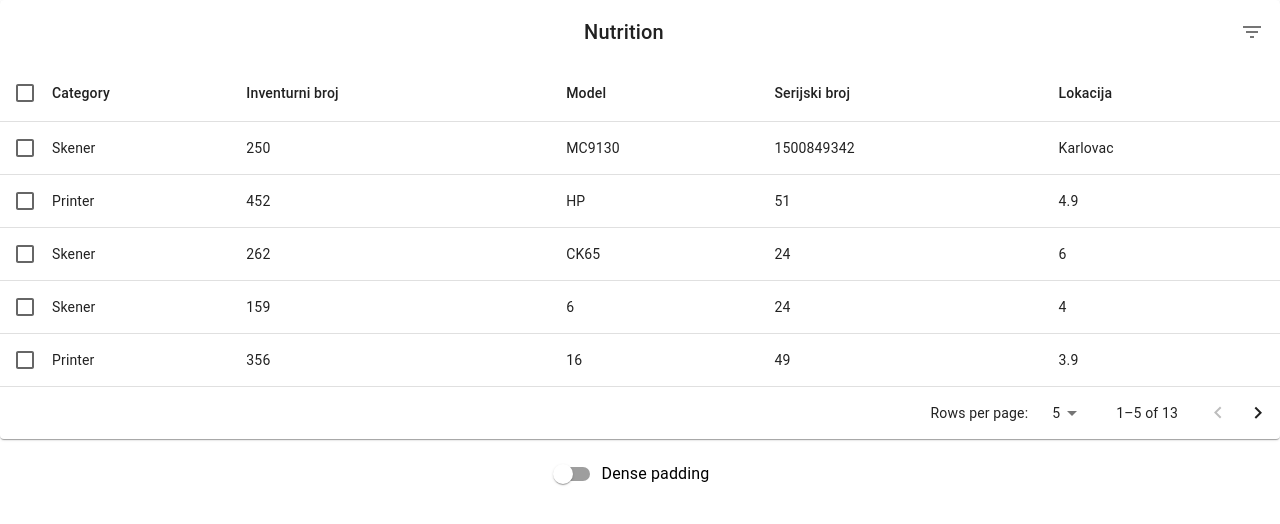
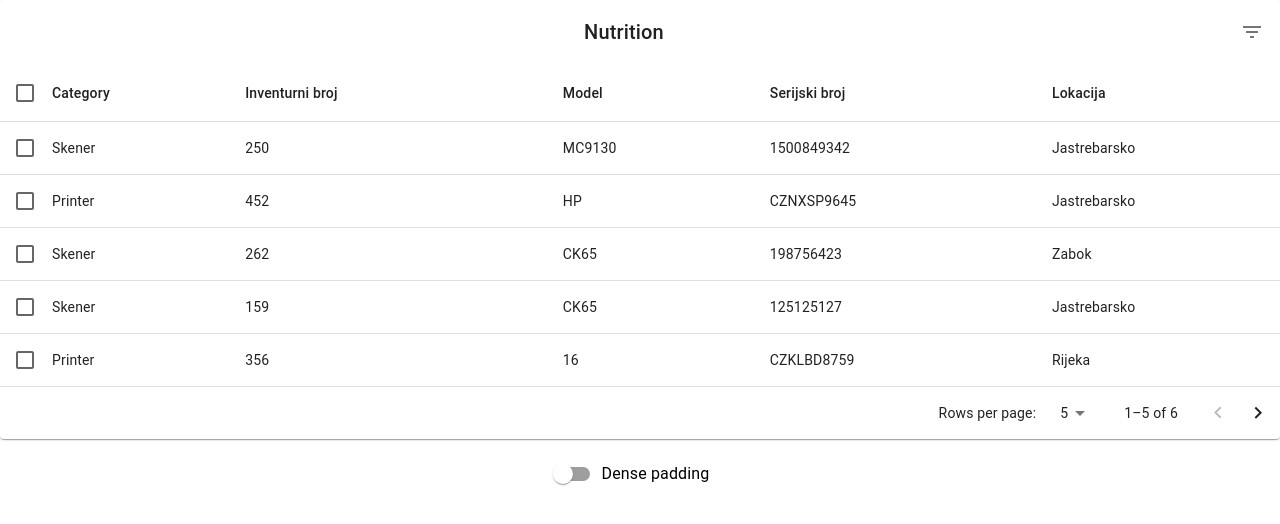
Before and after one commit to NicKyeaa/inventoryman, a React (Create React App) app: page / in a window 1280 px wide. Shown: the top 524 px of the page. Built offline with nearby package versions, Linux system fonts and the light colour scheme.

Commit message:
Added more data for testing

```diff
--- a/src/Components/Grid.jsx
+++ b/src/Components/Grid.jsx
@@ -33,19 +33,19 @@ function createData(category, inventoryNumber, model, serialNumber, location) {
 }
 
 const rows = [
-  createData('Skener', 250, 'MC9130', 1500849342, 'Karlovac'),
-  createData('Printer', 452, 'HP', 51, 4.9),
-  createData('Skener', 262, 'CK65', 24, 6.0),
-  createData('Skener', 159, 6.0, 24, 4.0),
-  createData('Printer', 356, 16.0, 49, 3.9),
-  createData('Honeycomb', 408, 3.2, 87, 6.5),
-  createData('Ice cream sandwich', 237, 9.0, 37, 4.3),
-  createData('Skener', 375, 0.0, 94, 0.0),
-  createData('KitKat', 518, 26.0, 65, 7.0),
-  createData('Printer', 392, 0.2, 98, 0.0),
-  createData('Printer', 318, 0, 81, 2.0),
-  createData('Skener', 360, 19.0, 9, 37.0),
-  createData('Oreo', 437, 18.0, 63, 4.0),
+  createData('Skener', 250, 'MC9130', '1500849342', 'Jastrebarsko'),
+  createData('Printer', 452, 'HP', 'CZNXSP9645', 'Jastrebarsko'),
+  createData('Skener', 262, 'CK65', '198756423', 'Zabok'),
+  createData('Skener', 159, 'CK65' ,'125125127', 'Jastrebarsko'),
+  createData('Printer', 356, 16.0, 'CZKLBD8759', 'Rijeka'),
+  createData('PC', 408, 'HP', 'CZNXSPA923', 'Zagreb HQ'),
+  // createData('Ice cream sandwich', 237, 9.0, 37, 4.3),
+  // createData('Skener', 375, 0.0, 94, 0.0),
+  // createData('KitKat', 518, 26.0, 65, 7.0),
+  // createData('Printer', 392, 0.2, 98, 0.0),
+  // createData('Printer', 318, 0, 81, 2.0),
+  // createData('Skener', 360, 19.0, 9, 37.0),
+  // createData('Oreo', 437, 18.0, 63, 4.0),
 ];
 
 function descendingComparator(a, b, orderBy) {
@@ -99,7 +99,7 @@ const headCells = [
   },
   {
     id: 'serialNumber',
-    numeric: true,
+    numeric: false,
     disablePadding: false,
     label: 'Serijski broj',
   },
```
